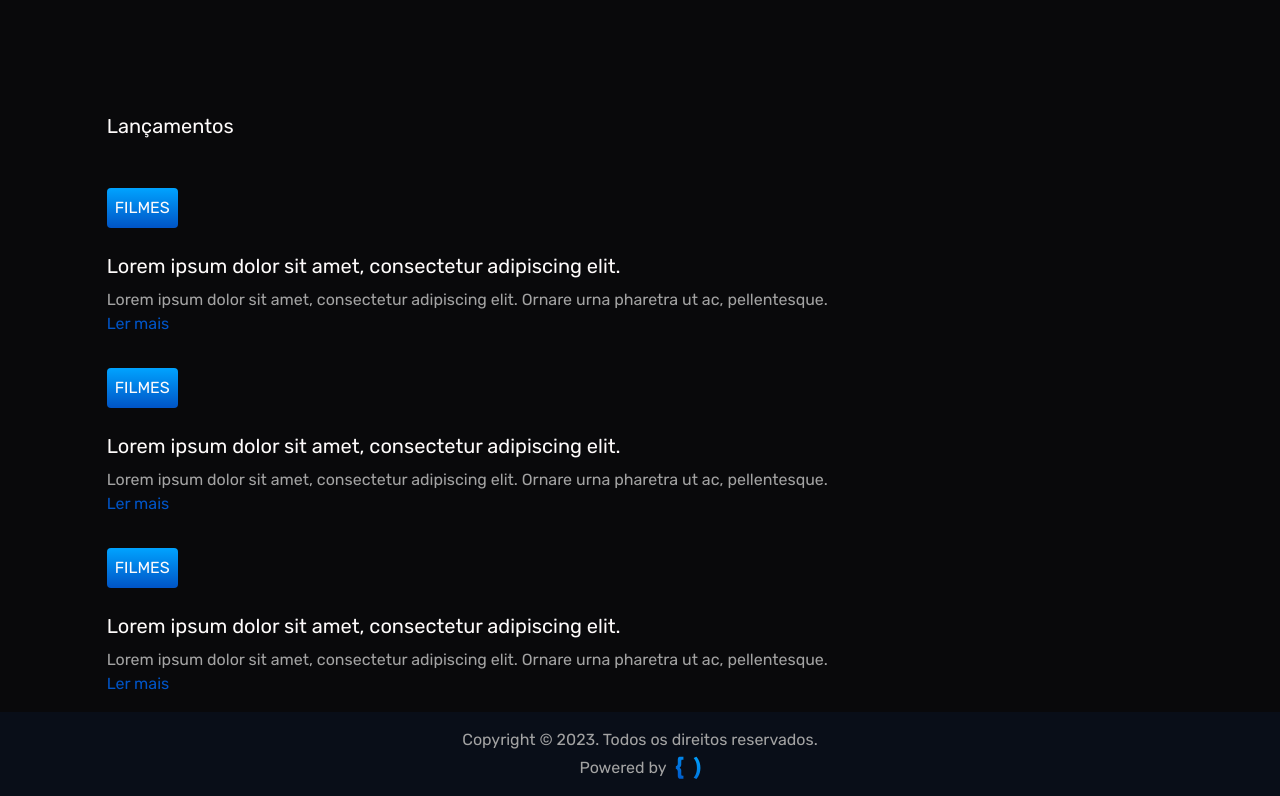
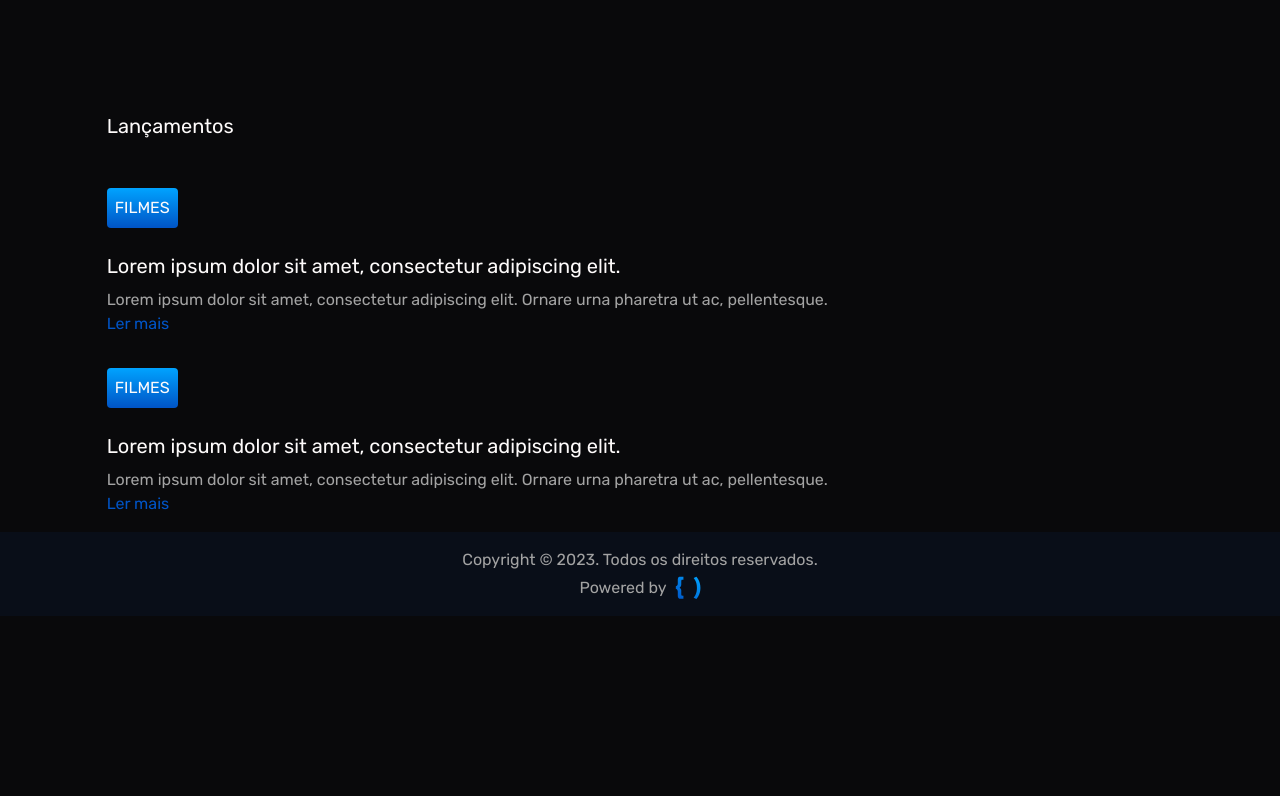
Before and after one commit to murilonicemento/napped, a React (Vite) app: page / in a window 1280 px wide. Shown: the part 8300-9096 px from the top of the page. After the commit the page ends 8916 px from the top, so only its background shows below. Built offline with nearby package versions, Linux system fonts and the light colour scheme; no server answers.

Commit message:
chore: remoção componente

```diff
--- a/src/pages/privates/Home.tsx
+++ b/src/pages/privates/Home.tsx
@@ -79,11 +79,6 @@ export function Home() {
               title="Lorem ipsum dolor sit amet, consectetur adipiscing elit."
               description="Lorem ipsum dolor sit amet, consectetur adipiscing elit. Ornare urna pharetra ut ac, pellentesque. "
             />
-            <ReleaseCard
-              type="Filmes"
-              title="Lorem ipsum dolor sit amet, consectetur adipiscing elit."
-              description="Lorem ipsum dolor sit amet, consectetur adipiscing elit. Ornare urna pharetra ut ac, pellentesque. "
-            />
           </div>
         </section>
       </main>
```
